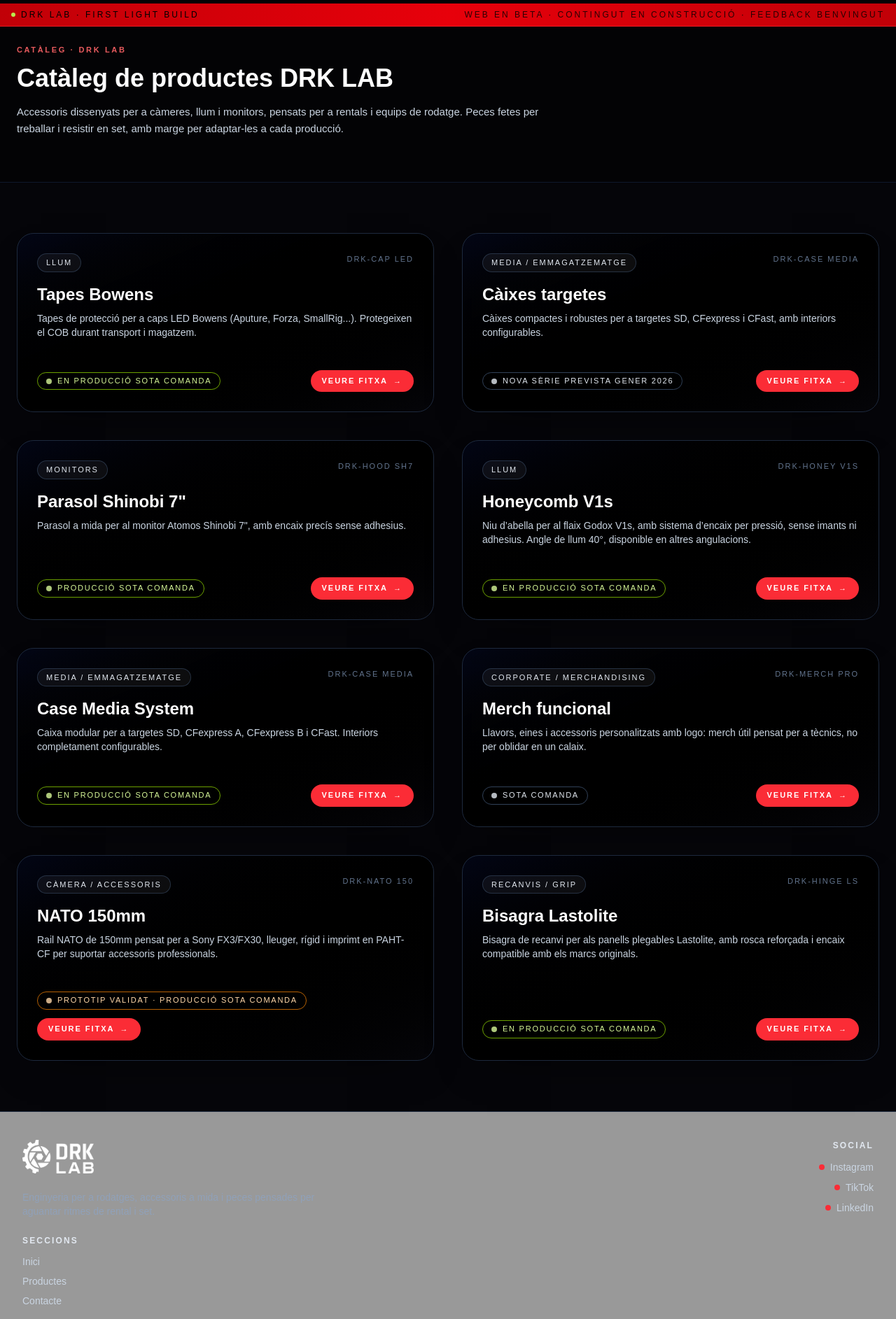
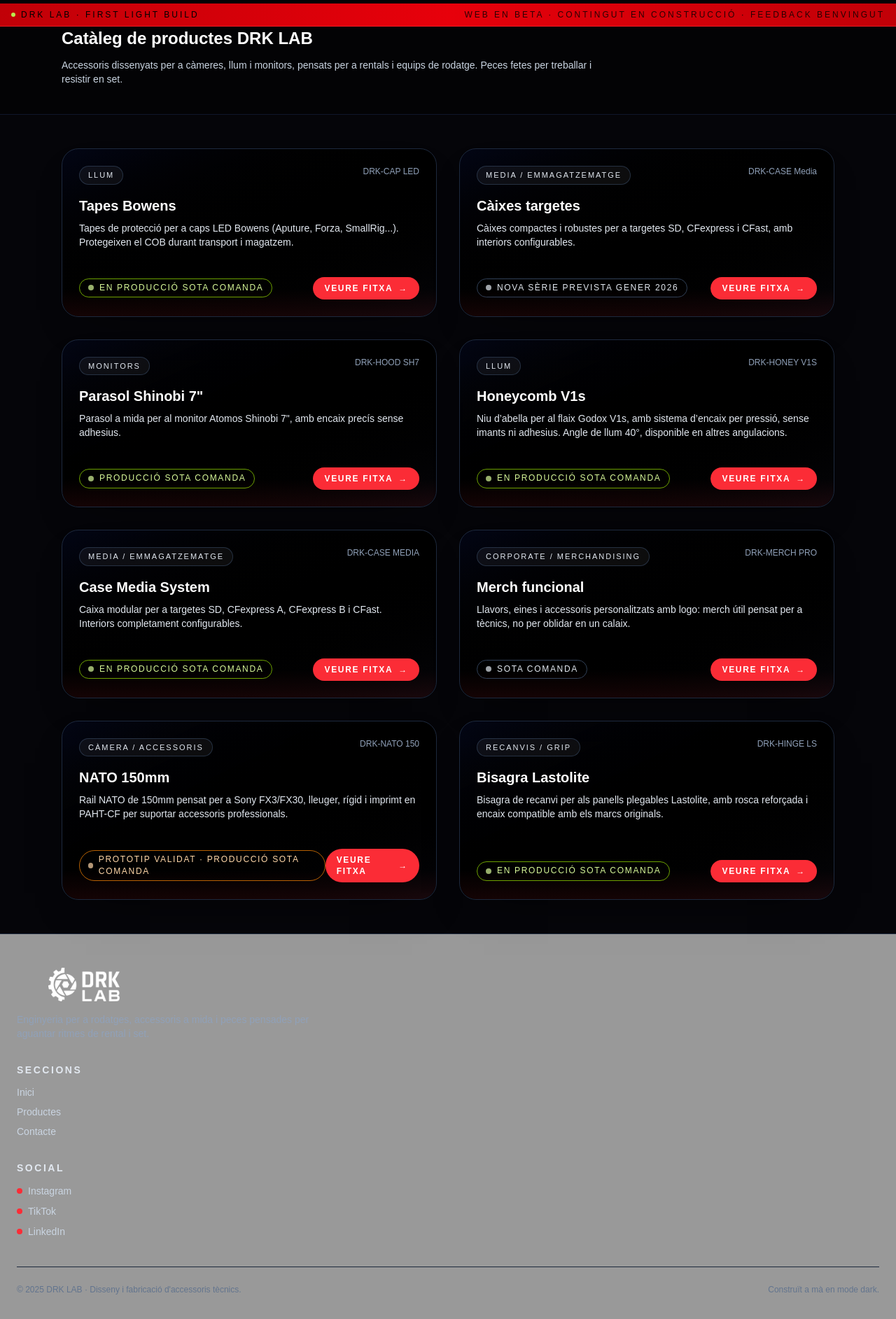
Before and after one commit to darkolab/drk-lab-site, a Next.js app: page /products in a window 1280 px wide. Shown: the part 115-2000 px from the top of the page at 70% size. Built offline with nearby package versions, Linux system fonts and the light colour scheme.

Commit message:
style: mejorar layout catálogo y footer

```diff
--- a/app/products/page.tsx
+++ b/app/products/page.tsx
@@ -18,81 +18,77 @@ function getStatusStyle(status: string) {
 export default function ProductsPage() {
   return (
     <main className="min-h-screen bg-[#050509] text-slate-100">
-      {/* HERO / INTRO CATÀLEG */}
-      <section className="border-b border-slate-900 bg-black/40 py-12 md:py-16">
-        <div className="mx-auto max-w-7xl px-6">
-          <p className="text-[11px] font-semibold uppercase tracking-[0.24em] text-red-400/90">
-            Catàleg · DRK LAB
-          </p>
-          <h1 className="mt-3 text-3xl font-semibold text-white md:text-4xl">
-            Catàleg de productes DRK LAB
-          </h1>
-          <p className="mt-4 max-w-3xl text-sm leading-relaxed text-slate-300 md:text-[15px]">
-            Accessoris dissenyats per a càmeres, llum i monitors, pensats per a rentals i equips de rodatge.
-            Peces fetes per treballar i resistir en set, amb marge per adaptar-les a cada producció.
+      <section className="border-b border-slate-900 bg-black/40 py-10">
+        <div className="mx-auto max-w-6xl px-6">
+          <h1 className="text-2xl font-semibold text-white">Catàleg de productes DRK LAB</h1>
+          <p className="mt-3 max-w-3xl text-sm text-slate-300">
+            Accessoris dissenyats per a càmeres, llum i monitors, pensats per a rentals i equips de rodatge. Peces fetes per
+            treballar i resistir en set.
           </p>
         </div>
       </section>
 
-      {/* LLISTAT DE PRODUCTES */}
-      <section className="bg-[#050509] py-14 md:py-18">
-        <div className="mx-auto max-w-7xl px-6">
-          <div className="grid grid-cols-1 gap-10 lg:grid-cols-2">
+      <section className="bg-[#050509] py-12">
+        <div className="mx-auto max-w-6xl px-6">
+          <div className="grid grid-cols-1 gap-8 lg:grid-cols-2">
             {products.map((product) => (
               <article
                 key={product.slug}
-                className="group relative flex min-h-[220px] flex-col justify-between rounded-3xl border border-slate-800 bg-gradient-to-br from-slate-950/80 via-black to-[#050509] p-7 shadow-[0_25px_60px_-35px_rgba(0,0,0,0.7)] transition-transform transition-shadow duration-200 hover:-translate-y-1 hover:border-red-500/70 hover:shadow-red-500/20"
+                className="group relative flex h-full flex-col justify-between overflow-hidden rounded-3xl border border-slate-800 bg-gradient-to-br from-slate-950/80 via-black to-[#050509] p-6 shadow-[0_25px_60px_-35px_rgba(0,0,0,0.7)]"
               >
-                {/* CONTINGUT PRINCIPAL */}
-                <div className="space-y-4">
-                  {/* Categoria + codi */}
-                  <div className="flex items-start justify-between gap-3">
+                {product.image && (
+                  <div className="absolute inset-0">
+                    <div
+                      className="absolute inset-0 scale-100 bg-cover bg-center opacity-75 transition duration-700 ease-out group-hover:scale-105 group-hover:opacity-100"
+                      style={{ backgroundImage: `url(${product.image})` }}
+                      aria-hidden
+                    />
+                    <div className="absolute inset-0 bg-gradient-to-b from-black/70 via-black/60 to-[#050509]/95" aria-hidden />
+                  </div>
+                )}
+
+                <div className="relative z-10 flex h-full flex-col justify-between">
+                  <div className="space-y-4 transition duration-500 ease-out group-hover:-translate-y-1 group-hover:opacity-90">
+                    <div className="flex items-start justify-between">
                       <span className="inline-flex items-center rounded-full border border-slate-700/70 bg-white/5 px-3 py-1 text-[11px] uppercase tracking-[0.18em] text-slate-200">
                         {product.category}
                       </span>
-                    <span className="text-[11px] uppercase tracking-[0.18em] text-slate-500">
-                      {product.code}
-                    </span>
+                      <span className="text-xs text-slate-400">{product.code}</span>
                     </div>
 
-                  {/* Nom + descripció curta */}
                     <div className="space-y-2">
-                    <h2 className="text-xl font-semibold text-white md:text-2xl">
-                      <Link
-                        href={`/products/${product.slug}`}
-                        className="transition-colors hover:text-red-400"
-                      >
+                      <h2 className="text-xl font-semibold text-white">
+                        <Link href={`/products/${product.slug}`} className="transition hover:text-red-400">
                           {product.shortName}
                         </Link>
                       </h2>
-                    <p className="text-sm text-slate-300 line-clamp-3">
+                      <p className="text-sm text-slate-200/90 md:text-slate-200">
                         {product.shortDescription}
                       </p>
                     </div>
                   </div>
 
-                {/* ESTAT + CTA */}
-                <div className="mt-7 flex flex-wrap items-center justify-between gap-3 pt-4 text-sm">
+                  <div className="mt-6 flex items-center justify-between pt-4 text-sm">
                     <span
-                    className={`inline-flex items-center gap-2 rounded-full border px-3 py-1 text-[11px] uppercase tracking-[0.16em] ${getStatusStyle(
+                      className={`inline-flex items-center gap-2 rounded-full border px-3 py-1 text-[12px] uppercase tracking-[0.14em] ${getStatusStyle(
                         product.status,
                       )}`}
                     >
-                    <span className="h-2 w-2 rounded-full bg-current opacity-80" />
+                      <span className="h-2 w-2 rounded-full bg-current opacity-70" />
                       {product.status}
                     </span>
 
                     <Link
                       href={`/products/${product.slug}`}
-                    className="inline-flex items-center gap-2 rounded-full bg-red-500 px-4 py-2 text-[11px] font-semibold uppercase tracking-[0.18em] text-white transition-colors hover:bg-red-600"
+                      className="inline-flex items-center gap-2 rounded-full bg-red-500 px-4 py-2 text-xs font-semibold uppercase tracking-[0.14em] text-white transition hover:bg-red-600"
                     >
                       Veure fitxa
                       <span aria-hidden>→</span>
                     </Link>
                   </div>
+                </div>
 
-                {/* GLOW SUAU EN HOVER */}
-                <div className="pointer-events-none absolute inset-x-0 bottom-0 h-1/3 rounded-b-3xl bg-gradient-to-t from-red-500/8 via-transparent to-transparent opacity-0 transition-opacity group-hover:opacity-100" />
+                <div className="pointer-events-none absolute inset-x-0 bottom-0 h-1/3 rounded-b-3xl bg-gradient-to-t from-red-500/10 via-transparent to-transparent opacity-80 transition duration-500 group-hover:opacity-100" />
               </article>
             ))}
           </div>
--- a/components/site-footer.tsx
+++ b/components/site-footer.tsx
@@ -5,38 +5,24 @@ const socials = [
   { name: "Instagram", href: "https://instagram.com/drk-lab" },
   { name: "TikTok", href: "https://tiktok.com/@drk-lab" },
   { name: "LinkedIn", href: "https://www.linkedin.com/company/drk-lab" },
-] as const;
+];
 
 export function SiteFooter() {
-  const year = new Date().getFullYear();
-
   return (
     <footer className="border-t border-slate-800 bg-black/40">
-      <div className="mx-auto w-full max-w-8xl px-4 py-10 text-slate-300 sm:px-6 lg:px-8">
-        {/* bloque superior: izquierda / derecha */}
-        <div className="flex flex-col gap-10 md:flex-row md:items-start md:justify-between">
-          {/* IZQUIERDA: logo + texto + secciones */}
-          <div className="space-y-6 md:max-w-xl">
-            <div className="flex items-center">
-              <Image
-                src="/drklab_logo.png"
-                alt="DRK LAB"
-                width={180}
-                height={54}
-                className="h-10 w-auto md:h-12"
-                priority
-              />
+      <div className="mx-auto max-w-7xl px-6 py-12 text-slate-300">
+        <div className="grid gap-8 md:grid-cols-[2fr,1.2fr,1fr]">
+          <div className="space-y-4">
+            <div className="relative h-10 w-40 md:h-12 md:w-48">
+              <Image src="/drklab_logo.png" alt="DRK LAB" fill className="object-contain" />
+            </div>
+            <p className="max-w-md text-sm text-slate-400">
+              Enginyeria per a rodatges, accessoris a mida i peces pensades per aguantar ritmes de rental i set.
+            </p>
           </div>
 
-            <p className="max-w-md text-sm text-slate-400">
-              Enginyeria per a rodatges, accessoris a mida i peces pensades
-              per aguantar ritmes de rental i set.
-            </p>
-
           <div className="space-y-3 text-sm">
-              <h2 className="text-xs font-semibold uppercase tracking-[0.18em] text-slate-200">
-                Seccions
-              </h2>
+            <h2 className="text-sm font-semibold uppercase tracking-[0.18em] text-slate-200">Seccions</h2>
             <ul className="space-y-2 text-slate-300">
               <li>
                 <Link href="/" className="hover:text-white">
@@ -55,26 +41,14 @@ export function SiteFooter() {
               </li>
             </ul>
           </div>
-          </div>
 
-          {/* DERECHA: social alineado a la derecha */}
-          <div className="space-y-3 text-sm md:text-right">
-            <h2 className="text-xs font-semibold uppercase tracking-[0.18em] text-slate-200">
-              Social
-            </h2>
+          <div className="space-y-3 text-sm">
+            <h2 className="text-sm font-semibold uppercase tracking-[0.18em] text-slate-200">Social</h2>
             <ul className="space-y-2 text-slate-300">
               {socials.map((social) => (
                 <li key={social.name}>
-                  <a
-                    href={social.href}
-                    className="inline-flex items-center gap-2 hover:text-white md:justify-end md:inline-flex"
-                    target="_blank"
-                    rel="noreferrer"
-                  >
-                    <span
-                      className="h-2 w-2 rounded-full bg-red-500"
-                      aria-hidden
-                    />
+                  <a href={social.href} className="inline-flex items-center gap-2 hover:text-white" target="_blank" rel="noreferrer">
+                    <span className="h-2 w-2 rounded-full bg-red-500" aria-hidden />
                     {social.name}
                   </a>
                 </li>
@@ -83,11 +57,8 @@ export function SiteFooter() {
           </div>
         </div>
 
-        {/* línea inferior */}
         <div className="mt-10 flex flex-col items-start justify-between gap-3 border-t border-slate-800 pt-6 text-xs text-slate-500 md:flex-row">
-          <p>
-            © {year} DRK LAB · Disseny i fabricació d&apos;accessoris tècnics.
-          </p>
+          <p>© {new Date().getFullYear()} DRK LAB · Disseny i fabricació d'accessoris tècnics.</p>
           <p className="text-slate-500">Construït a mà en mode dark.</p>
         </div>
       </div>
```
Lines whose indentation alone changed are shown as unchanged.
